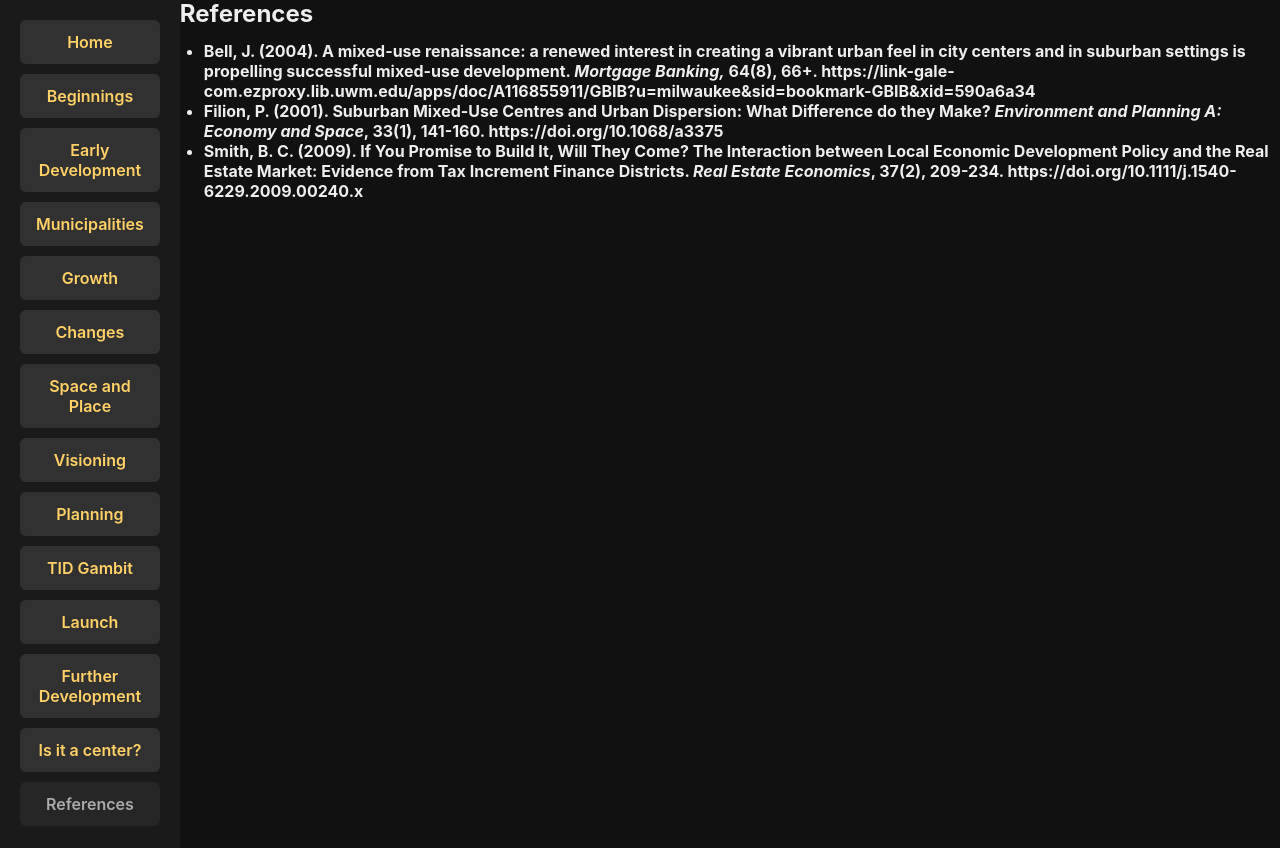
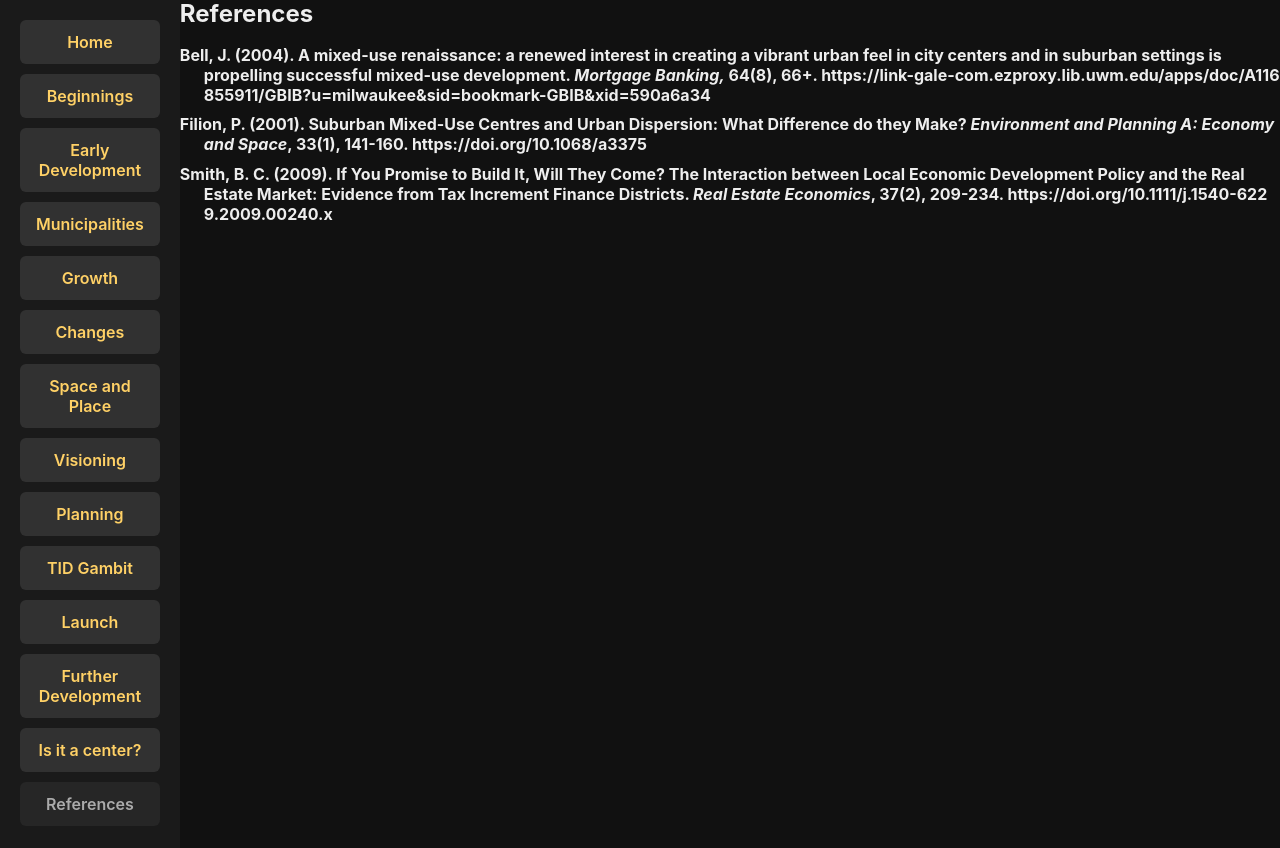
Before and after one commit to BuckthornChopper/geog441_intersection, a plain HTML site: page references.html in a window 1280 px wide. Drawn offline with Linux system fonts and the light colour scheme.

Commit message:
Add files via upload

```diff
--- a/assets/css/styles.css
+++ b/assets/css/styles.css
@@ -171,3 +171,50 @@ h1, h2, h3, h4, h5, h6 {
   box-shadow: 0 0 20px rgba(255, 209, 102, 0.8);
   transform: scale(1.1);
 }
+
+/* APA Citations styling, added 12/10/25 */
+/* Body text suggestions */
+/* body {
+  font-family: Georgia, "Times New Roman", serif;
+  font-size: 16px;
+  line-height: 1.6;
+  color: #111;
+}
+
+/* In-text citation punctuation follows APA rules (no extra styling needed) */
+
+/* Reference list container */
+.references {
+  margin-top: 1rem;
+  padding-left: 0;
+}
+
+/* APA hanging indent: 0.5 inch ≈ 1.27cm; here ~24px */
+.references .ref-item {
+  list-style: none;
+  margin: 0 0 0.6rem 0;
+  padding-left: 24px;
+  text-indent: -24px;
+}
+
+
+/* Title */
+references .title {
+  font-size: 2.5rem;
+  font-weight: reg;
+  margin-bottom: 20px;
+}
+
+
+/* Keep spacing tight between inline parts */
+.ref-item > span {
+  display: inline;
+}
+
+/* Optional: distinguish URLs and DOIs */
+.ref-item .url, .ref-item .doi {
+  display: inline;
+  word-break: break-all;
+}
+
+/* Optional: small-caps initials are NOT required; avoid all-caps */
```
